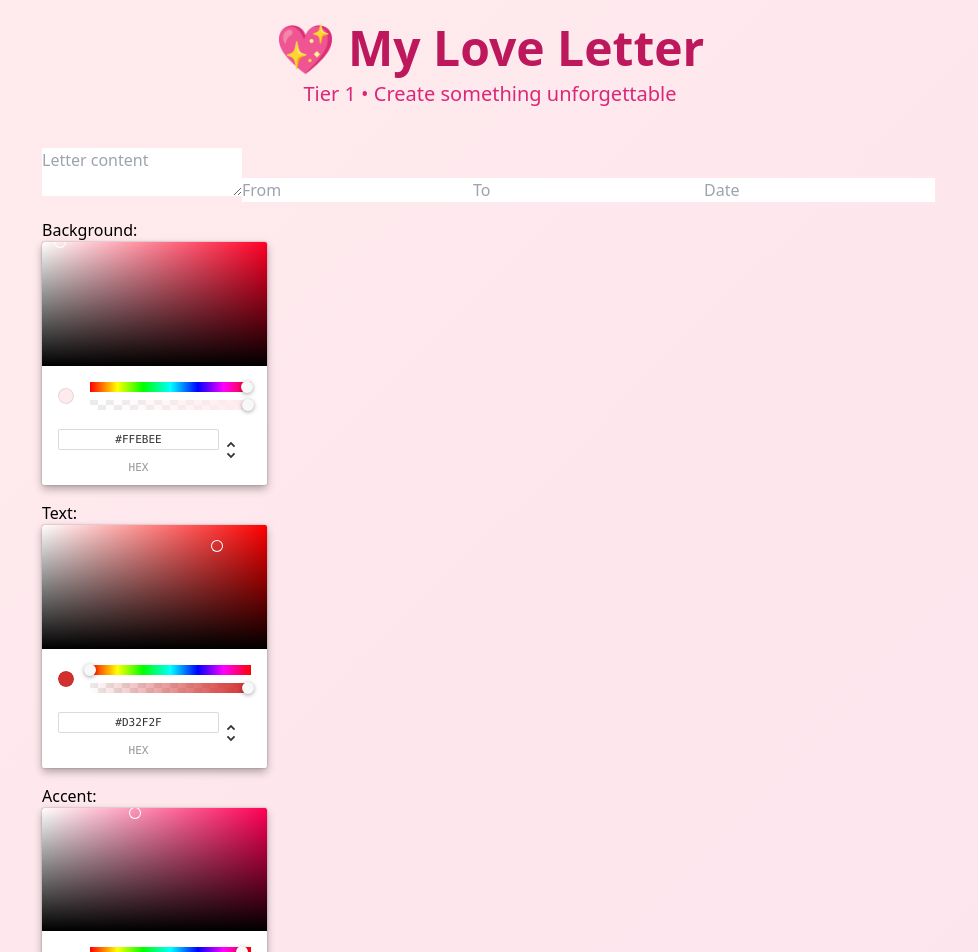
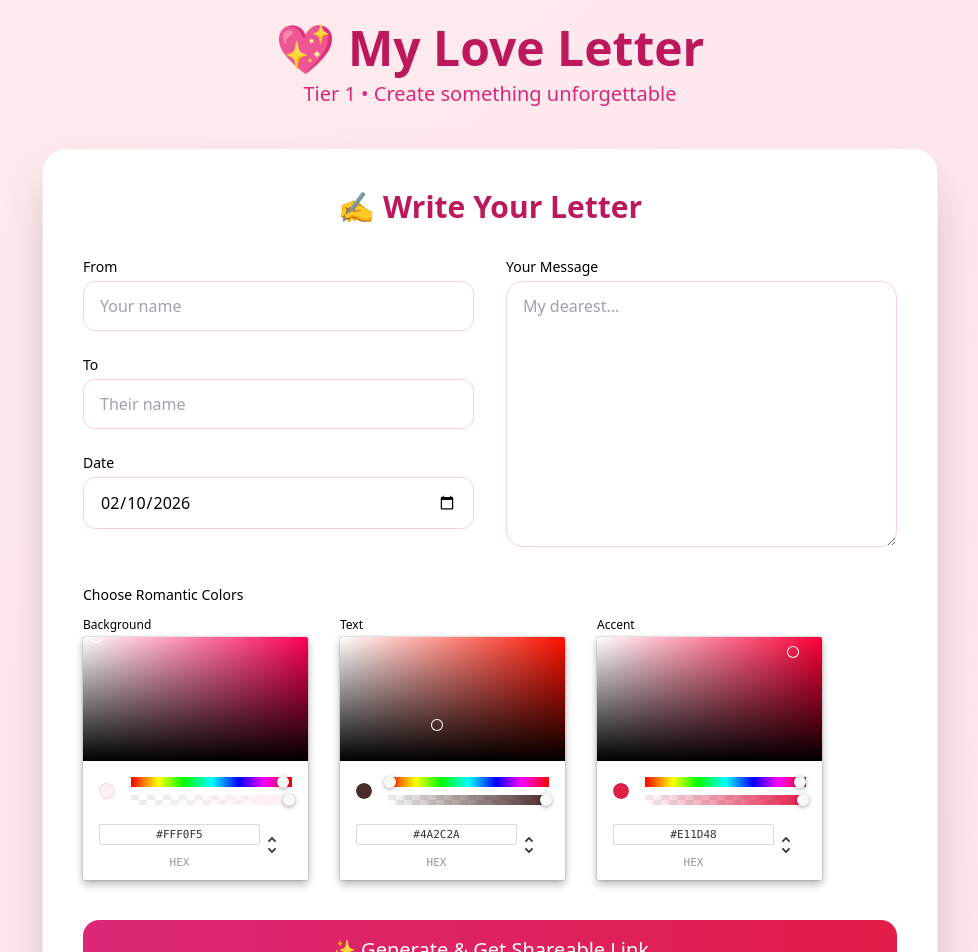
Before and after one commit to Spica581/Love-Letter-Website, a React (Vite) app in the folder frontend/: page / in a window 1280 px wide. Shown: the top 952 px of the page, without its empty margins (150-1128 px from the left). Built offline with nearby package versions, Linux system fonts and the light colour scheme; sample sign-in values are in the browser's storage.

Commit message:
Update LetterEditor.jsx

```diff
--- a/frontend/src/components/LetterEditor.jsx
+++ b/frontend/src/components/LetterEditor.jsx
@@ -1,84 +1,135 @@
 import { useState } from 'react';
+import axios from 'axios';
 import { ChromePicker } from 'react-color';
-import axios from 'axios';
 
 export default function LetterEditor({ tier }) {
+  const [fromName, setFromName] = useState('');
+  const [toName, setToName] = useState('');
+  const [date, setDate] = useState(new Date().toISOString().split('T')[0]);
   const [content, setContent] = useState('');
-  const [names, setNames] = useState({ from: '', to: '' });
-  const [date, setDate] = useState('');
-  const [colors, setColors] = useState({ bg: '#ffebee', text: '#d32f2f', accent: '#f48fb1' });
-  const [insideJokes, setInsideJokes] = useState([]);
+  const [colors, setColors] = useState({ bg: '#fff0f5', text: '#4a2c2a', accent: '#e11d48' });
   const [hiddenMessage, setHiddenMessage] = useState('');
   const [password, setPassword] = useState('');
-  const [photos, setPhotos] = useState([]);
   const [musicFile, setMusicFile] = useState(null);
   const [letterId, setLetterId] = useState(null);
+  const [status, setStatus] = useState('');
 
-  const handleColorChange = (key, color) => {
-    setColors({ ...colors, [key]: color.hex });
+  const handleSave = async () => {
+    setStatus('Creating your love letter...');
+    try {
+      let musicUrl = null;
+      if (musicFile && tier >= 2) {
+        const formData = new FormData();
+        formData.append('file', musicFile);
+        const uploadRes = await axios.post('/api/uploads/music', formData, {
+          headers: { Authorization: `Bearer ${localStorage.getItem('token')}` }
+        });
+        musicUrl = uploadRes.data.music_url;
+      }
+
+      const letterData = {
+        from_name: fromName,
+        to_name: toName,
+        date,
+        content,
+        colors,
+        hidden_message: hiddenMessage || null,
+        password: tier >= 3 ? password : null,
+        music_url: musicUrl,
+        tier
       };
 
-  const handleUploadMusic = async () => {
-    if (!musicFile || tier < 2) return;
-    const formData = new FormData();
-    formData.append('file', musicFile);
-    const res = await axios.post('/api/uploads/music', formData, {
-      headers: { 'Content-Type': 'multipart/form-data', Authorization: `Bearer ${localStorage.getItem('token')}` },
+      const res = await axios.post('/api/letters/', letterData, {
+        headers: { Authorization: `Bearer ${localStorage.getItem('token')}` }
       });
-    return res.data.music_url;
-  };
 
-  const handleSave = async () => {
-    const musicUrl = await handleUploadMusic();
-    const letter = {
-      content,
-      names,
-      date,
-      colors,
-      inside_jokes: insideJokes,
-      hidden_message: hiddenMessage,
-      password: tier >= 3 ? password : null,
-      photos: tier >= 3 ? photos : null,
-      music_url: musicUrl,
-      tier,
-    };
-    const res = await axios.post('/api/letters/', letter, {
-      headers: { Authorization: `Bearer ${localStorage.getItem('token')}` },
-    });
       setLetterId(res.data.id);
-    alert(`Share: /letter/${res.data.id}`);
+      setStatus(`✅ Done! Share this link: /letter/${res.data.id}`);
+    } catch (err) {
+      setStatus('❌ Error: ' + (err.response?.data?.detail || err.message));
+    }
   };
 
   return (
-    <div className="space-y-4">
-      {/* Inputs for content, names, date */}
-      <textarea value={content} onChange={e => setContent(e.target.value)} placeholder="Letter content" />
-      <input value={names.from} onChange={e => setNames({ ...names, from: e.target.value })} placeholder="From" />
-      <input value={names.to} onChange={e => setNames({ ...names, to: e.target.value })} placeholder="To" />
-      <input value={date} onChange={e => setDate(e.target.value)} placeholder="Date" />
+    <div className="bg-white rounded-3xl shadow-2xl p-10 border border-pink-100">
+      <h2 className="text-3xl font-bold text-pink-700 mb-8 text-center">✍️ Write Your Letter</h2>
 
-      {/* Color customizers */}
-      <div>Background: <ChromePicker color={colors.bg} onChange={c => handleColorChange('bg', c)} /></div>
-      <div>Text: <ChromePicker color={colors.text} onChange={c => handleColorChange('text', c)} /></div>
-      <div>Accent: <ChromePicker color={colors.accent} onChange={c => handleColorChange('accent', c)} /></div>
+      <div className="grid grid-cols-1 md:grid-cols-2 gap-8">
+        <div className="space-y-6">
+          <div>
+            <label className="block text-sm font-medium mb-1">From</label>
+            <input value={fromName} onChange={e => setFromName(e.target.value)} className="w-full border border-pink-200 rounded-xl px-4 py-3" placeholder="Your name" />
+          </div>
+          <div>
+            <label className="block text-sm font-medium mb-1">To</label>
+            <input value={toName} onChange={e => setToName(e.target.value)} className="w-full border border-pink-200 rounded-xl px-4 py-3" placeholder="Their name" />
+          </div>
+          <div>
+            <label className="block text-sm font-medium mb-1">Date</label>
+            <input type="date" value={date} onChange={e => setDate(e.target.value)} className="w-full border border-pink-200 rounded-xl px-4 py-3" />
+          </div>
 
           {tier >= 2 && (
-        <>
-          <input type="file" accept=".mp3" onChange={e => setMusicFile(e.target.files[0])} />
-          <input value={hiddenMessage} onChange={e => setHiddenMessage(e.target.value)} placeholder="Hidden message" />
-          {/* Add inputs for inside jokes */}
-        </>
+            <div>
+              <label className="block text-sm font-medium mb-1">Background Music (MP3)</label>
+              <input type="file" accept=".mp3" onChange={e => setMusicFile(e.target.files[0])} className="w-full" />
+            </div>
           )}
 
           {tier >= 3 && (
-        <>
-          <input value={password} onChange={e => setPassword(e.target.value)} placeholder="Secret password" />
-          {/* Add photo uploads (similar to music, base64 or URLs) */}
-        </>
+            <div>
+              <label className="block text-sm font-medium mb-1">Secret Password</label>
+              <input value={password} onChange={e => setPassword(e.target.value)} className="w-full border border-pink-200 rounded-xl px-4 py-3" placeholder="Anniversary date or nickname" />
+            </div>
+          )}
+        </div>
+
+        <div>
+          <label className="block text-sm font-medium mb-1">Your Message</label>
+          <textarea
+            value={content}
+            onChange={e => setContent(e.target.value)}
+            rows="10"
+            className="w-full border border-pink-200 rounded-2xl px-4 py-3 resize-y"
+            placeholder="My dearest..."
+          />
+        </div>
+      </div>
+
+      <div className="mt-8">
+        <p className="text-sm font-medium mb-3">Choose Romantic Colors</p>
+        <div className="flex gap-8 flex-wrap">
+          <div>
+            <p className="text-xs mb-1">Background</p>
+            <ChromePicker color={colors.bg} onChange={c => setColors({...colors, bg: c.hex})} />
+          </div>
+          <div>
+            <p className="text-xs mb-1">Text</p>
+            <ChromePicker color={colors.text} onChange={c => setColors({...colors, text: c.hex})} />
+          </div>
+          <div>
+            <p className="text-xs mb-1">Accent</p>
+            <ChromePicker color={colors.accent} onChange={c => setColors({...colors, accent: c.hex})} />
+          </div>
+        </div>
+      </div>
+
+      {tier >= 2 && (
+        <div className="mt-6">
+          <label className="block text-sm font-medium mb-1">Hidden Surprise Message</label>
+          <input value={hiddenMessage} onChange={e => setHiddenMessage(e.target.value)} className="w-full border border-pink-200 rounded-xl px-4 py-3" placeholder="Only visible on click..." />
+        </div>
       )}
 
-      <button onClick={handleSave}>Save & Generate</button>
-      {letterId && <LetterPreview letterId={letterId} />}
+      <button
+        onClick={handleSave}
+        className="mt-10 w-full bg-gradient-to-r from-pink-600 to-rose-600 text-white py-4 rounded-2xl text-xl font-medium hover:scale-105 transition transform"
+      >
+        ✨ Generate & Get Shareable Link
+      </button>
+
+      {status && <p className="text-center mt-6 font-medium">{status}</p>}
+      {letterId && <p className="text-center mt-4 text-green-600">Share: <strong>http://localhost:5173/letter/{letterId}</strong></p>}
     </div>
   );
 }
```
Lines whose indentation alone changed are shown as unchanged.
